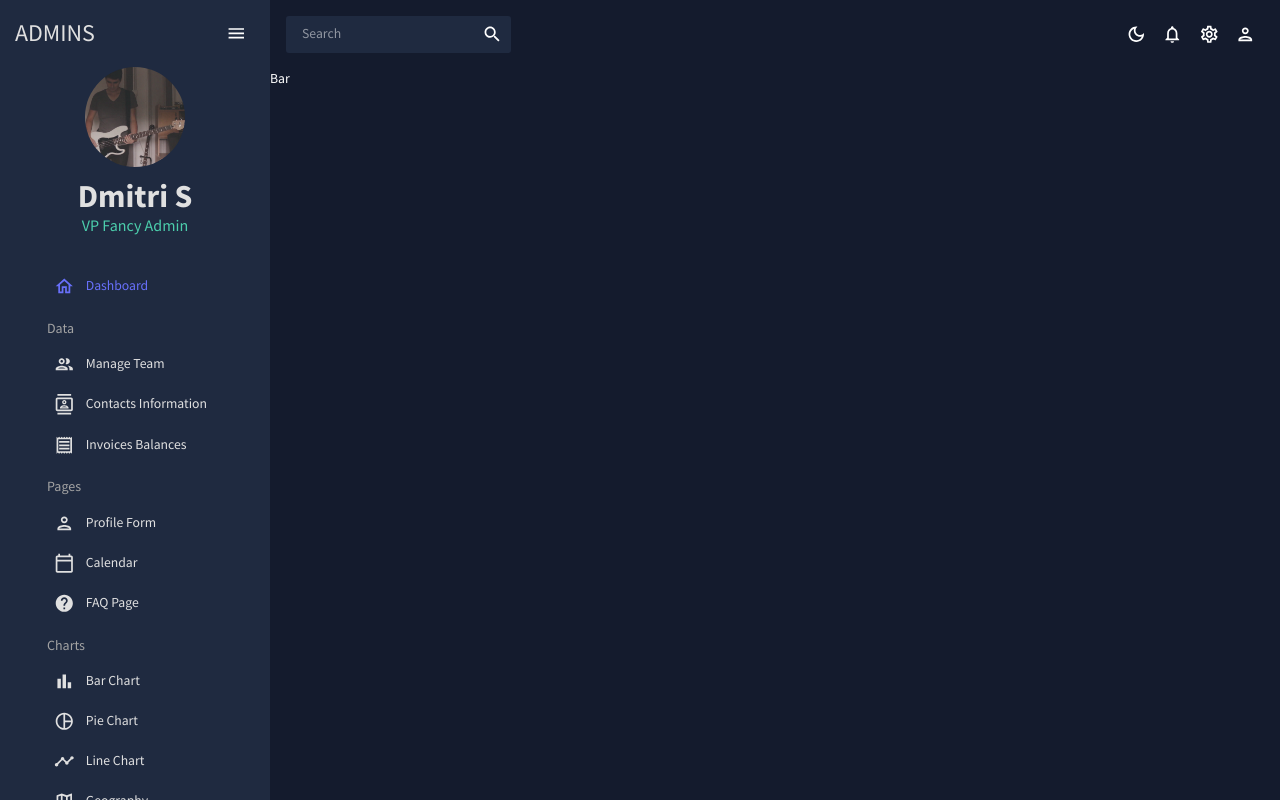
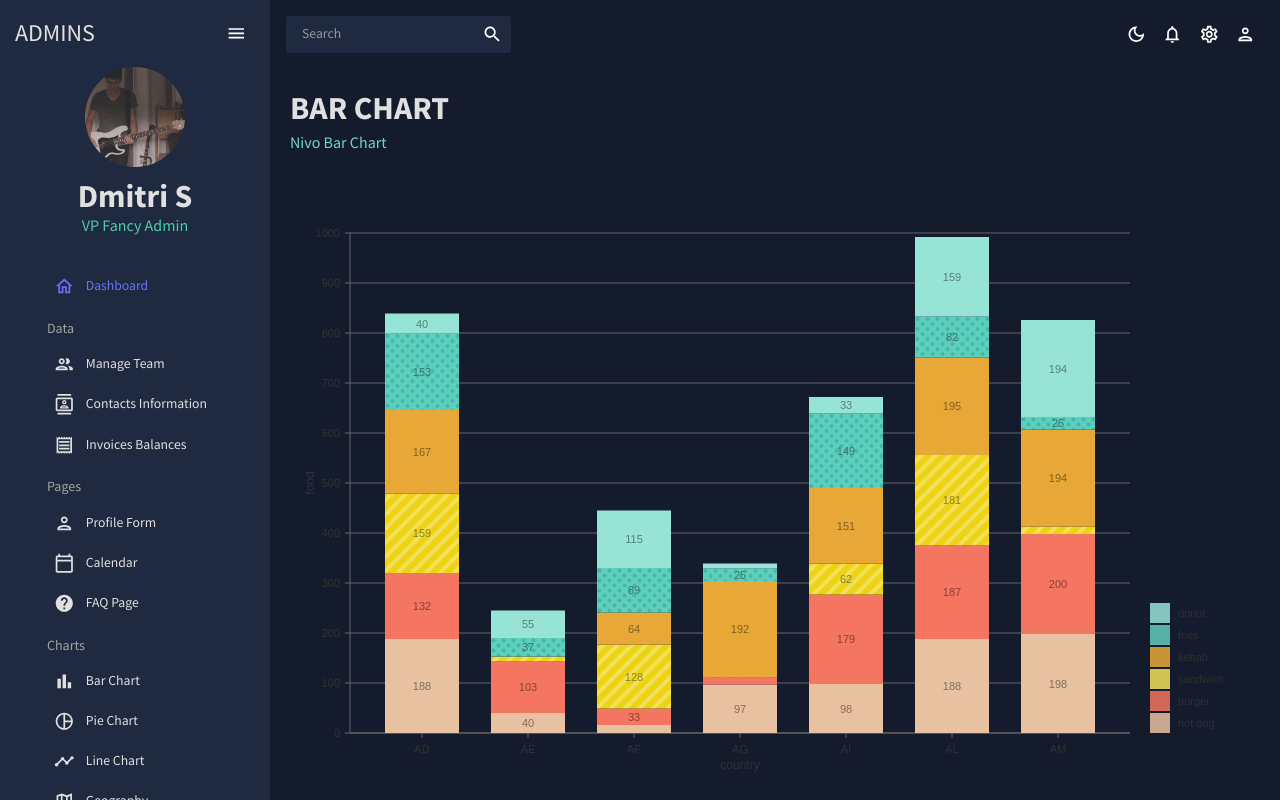
Before and after one commit to Dmitriy24S/admin-dashboard, a React (Create React App) app: page /bar in a window 1280 px wide. Built offline with nearby package versions, Linux system fonts and the light colour scheme.

Commit message:
feat: add Bar Chart

```diff
--- /dev/null
+++ b/src/components/BarChart.tsx
@@ -0,0 +1,279 @@
+import { useTheme } from '@mui/material'
+import { ResponsiveBar } from '@nivo/bar'
+import { mockBarData as data } from '../data/mockData'
+import { colorsShades } from '../theme/theme'
+
+const data2 = [
+  {
+    country: 'AD',
+    'hot dog': 188,
+    'hot dogColor': 'hsl(67, 70%, 50%)',
+    burger: 132,
+    burgerColor: 'hsl(99, 70%, 50%)',
+    sandwich: 159,
+    sandwichColor: 'hsl(299, 70%, 50%)',
+    kebab: 167,
+    kebabColor: 'hsl(263, 70%, 50%)',
+    fries: 153,
+    friesColor: 'hsl(255, 70%, 50%)',
+    donut: 40,
+    donutColor: 'hsl(51, 70%, 50%)',
+  },
+  {
+    country: 'AE',
+    'hot dog': 40,
+    'hot dogColor': 'hsl(217, 70%, 50%)',
+    burger: 103,
+    burgerColor: 'hsl(213, 70%, 50%)',
+    sandwich: 9,
+    sandwichColor: 'hsl(293, 70%, 50%)',
+    kebab: 1,
+    kebabColor: 'hsl(141, 70%, 50%)',
+    fries: 37,
+    friesColor: 'hsl(110, 70%, 50%)',
+    donut: 55,
+    donutColor: 'hsl(186, 70%, 50%)',
+  },
+  {
+    country: 'AF',
+    'hot dog': 16,
+    'hot dogColor': 'hsl(62, 70%, 50%)',
+    burger: 33,
+    burgerColor: 'hsl(317, 70%, 50%)',
+    sandwich: 128,
+    sandwichColor: 'hsl(76, 70%, 50%)',
+    kebab: 64,
+    kebabColor: 'hsl(280, 70%, 50%)',
+    fries: 89,
+    friesColor: 'hsl(278, 70%, 50%)',
+    donut: 115,
+    donutColor: 'hsl(201, 70%, 50%)',
+  },
+  {
+    country: 'AG',
+    'hot dog': 97,
+    'hot dogColor': 'hsl(303, 70%, 50%)',
+    burger: 14,
+    burgerColor: 'hsl(223, 70%, 50%)',
+    sandwich: 1,
+    sandwichColor: 'hsl(223, 70%, 50%)',
+    kebab: 192,
+    kebabColor: 'hsl(78, 70%, 50%)',
+    fries: 25,
+    friesColor: 'hsl(173, 70%, 50%)',
+    donut: 10,
+    donutColor: 'hsl(279, 70%, 50%)',
+  },
+  {
+    country: 'AI',
+    'hot dog': 98,
+    'hot dogColor': 'hsl(20, 70%, 50%)',
+    burger: 179,
+    burgerColor: 'hsl(228, 70%, 50%)',
+    sandwich: 62,
+    sandwichColor: 'hsl(3, 70%, 50%)',
+    kebab: 151,
+    kebabColor: 'hsl(259, 70%, 50%)',
+    fries: 149,
+    friesColor: 'hsl(170, 70%, 50%)',
+    donut: 33,
+    donutColor: 'hsl(139, 70%, 50%)',
+  },
+  {
+    country: 'AL',
+    'hot dog': 188,
+    'hot dogColor': 'hsl(25, 70%, 50%)',
+    burger: 187,
+    burgerColor: 'hsl(270, 70%, 50%)',
+    sandwich: 181,
+    sandwichColor: 'hsl(260, 70%, 50%)',
+    kebab: 195,
+    kebabColor: 'hsl(274, 70%, 50%)',
+    fries: 82,
+    friesColor: 'hsl(120, 70%, 50%)',
+    donut: 159,
+    donutColor: 'hsl(121, 70%, 50%)',
+  },
+  {
+    country: 'AM',
+    'hot dog': 198,
+    'hot dogColor': 'hsl(244, 70%, 50%)',
+    burger: 200,
+    burgerColor: 'hsl(337, 70%, 50%)',
+    sandwich: 15,
+    sandwichColor: 'hsl(300, 70%, 50%)',
+    kebab: 194,
+    kebabColor: 'hsl(206, 70%, 50%)',
+    fries: 25,
+    friesColor: 'hsl(276, 70%, 50%)',
+    donut: 194,
+    donutColor: 'hsl(312, 70%, 50%)',
+  },
+]
+
+const BarChart = ({ isDashboard = false }: { isDashboard?: boolean }) => {
+  const theme = useTheme()
+  const colors = colorsShades(theme.palette.mode)
+
+  return (
+    <ResponsiveBar
+      data={data2}
+      keys={['hot dog', 'burger', 'sandwich', 'kebab', 'fries', 'donut']}
+      indexBy='country'
+      margin={{ top: 50, right: 130, bottom: 50, left: 60 }}
+      padding={0.3}
+      maxValue={1000}
+      valueScale={{ type: 'linear' }}
+      indexScale={{ type: 'band', round: true }}
+      valueFormat=' >-'
+      colors={{ scheme: 'nivo' }}
+      theme={{
+        textColor: colors.gray[100],
+        // labels: { text: { fill: theme.palette.primary } },
+        // labels: { backgroundColor: theme.palette.primary } },
+        // labels: {
+        //   backgroundColor: 'red'
+        // }
+        tooltip: {
+          container: {
+            background: '#ffffff',
+            color: '#333333',
+            fontSize: 12,
+          }, // !
+        },
+        grid: {
+          line: {
+            stroke: colors.gray[500],
+            // stroke: colors.primary[600],
+          },
+        }, // !
+        //
+        axis: {
+          domain: {
+            line: {
+              stroke: colors.gray[500],
+            },
+          },
+          ticks: {
+            line: {
+              stroke: colors.gray[500],
+              strokeWidth: 1,
+            },
+            text: {
+              // fill: colors.gray[100], // textColor instead?
+            },
+          },
+          legend: {
+            text: {
+              // fill: colors.gray[100], // textColor instead?
+            },
+          },
+        },
+        legends: {
+          text: {
+            // fill: colors.gray[100], // textColor instead?
+          },
+        },
+      }}
+      defs={[
+        {
+          id: 'dots',
+          type: 'patternDots',
+          background: 'inherit',
+          color: '#38bcb2',
+          size: 4,
+          padding: 1,
+          stagger: true,
+        },
+        {
+          id: 'lines',
+          type: 'patternLines',
+          background: 'inherit',
+          color: '#eed312',
+          rotation: -45,
+          lineWidth: 6,
+          spacing: 10,
+        },
+      ]}
+      fill={[
+        {
+          match: {
+            id: 'fries',
+          },
+          id: 'dots',
+        },
+        {
+          match: {
+            id: 'sandwich',
+          },
+          id: 'lines',
+        },
+      ]}
+      borderColor={{
+        from: 'color',
+        modifiers: [['darker', 1.6]],
+      }}
+      axisTop={null}
+      axisRight={null}
+      axisBottom={{
+        tickSize: 5,
+        tickPadding: 5,
+        tickRotation: 0,
+        // legend: 'country',
+        legend: isDashboard ? undefined : 'country',
+        legendPosition: 'middle',
+        legendOffset: 32,
+      }}
+      axisLeft={{
+        tickSize: 5,
+        tickPadding: 5,
+        tickRotation: 0,
+        // legend: 'food',
+        legend: isDashboard ? undefined : 'food',
+        legendPosition: 'middle',
+        legendOffset: -40,
+      }}
+      labelSkipWidth={12}
+      labelSkipHeight={12}
+      labelTextColor={{
+        from: 'color',
+        modifiers: [['darker', 1.6]],
+      }}
+      legends={[
+        {
+          onClick: (e) => {
+            console.log(e)
+            // {id: 'donut', label: 'donut', hidden: false, color: '#97e3d5'}
+          },
+          dataFrom: 'keys',
+          anchor: 'bottom-right',
+          direction: 'column',
+          justify: false,
+          translateX: 120,
+          translateY: 0,
+          itemsSpacing: 2,
+          itemWidth: 100,
+          itemHeight: 20,
+          itemDirection: 'left-to-right',
+          itemOpacity: 0.85,
+          symbolSize: 20,
+          effects: [
+            {
+              on: 'hover',
+              style: {
+                itemOpacity: 1,
+              },
+            },
+          ],
+        },
+      ]}
+      role='application'
+      ariaLabel='Nivo bar chart demo'
+      barAriaLabel={function (e) {
+        return e.id + ': ' + e.formattedValue + ' in country: ' + e.indexValue
+      }}
+    ></ResponsiveBar>
+  )
+}
+
+export default BarChart
--- a/src/scenes/bar/index.tsx
+++ b/src/scenes/bar/index.tsx
@@ -1,5 +1,14 @@
+import { Box } from '@mui/material'
+import BarChart from '../../components/BarChart'
+import CategoryHeader from '../../components/CategoryHeader'
+
 const Bar = () => {
-  return <div>Bar</div>
+  return (
+    <Box m='20px' height='75vh'>
+      <CategoryHeader title='BAR CHART' subtitle='Nivo Bar Chart' />
+      <BarChart />
+    </Box>
+  )
 }
 
 export default Bar
```
